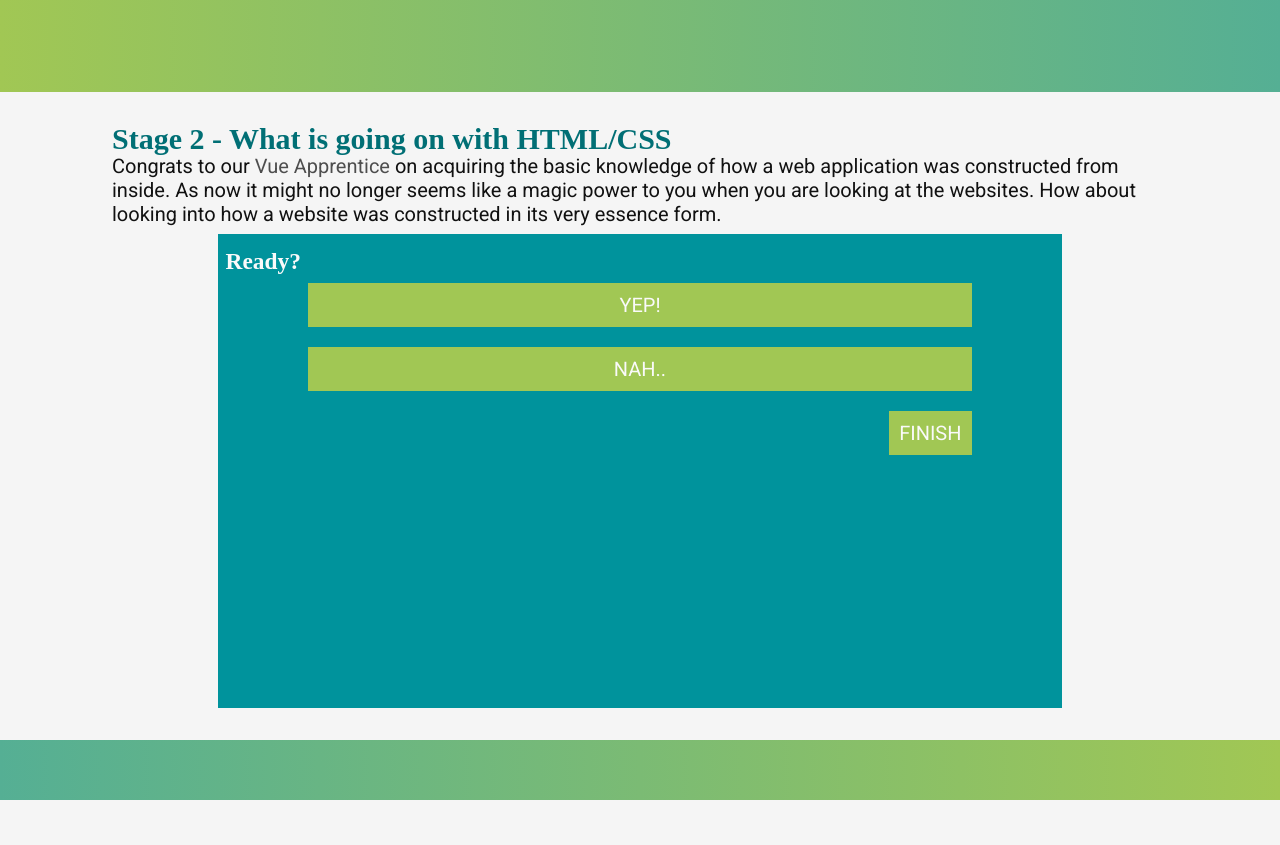
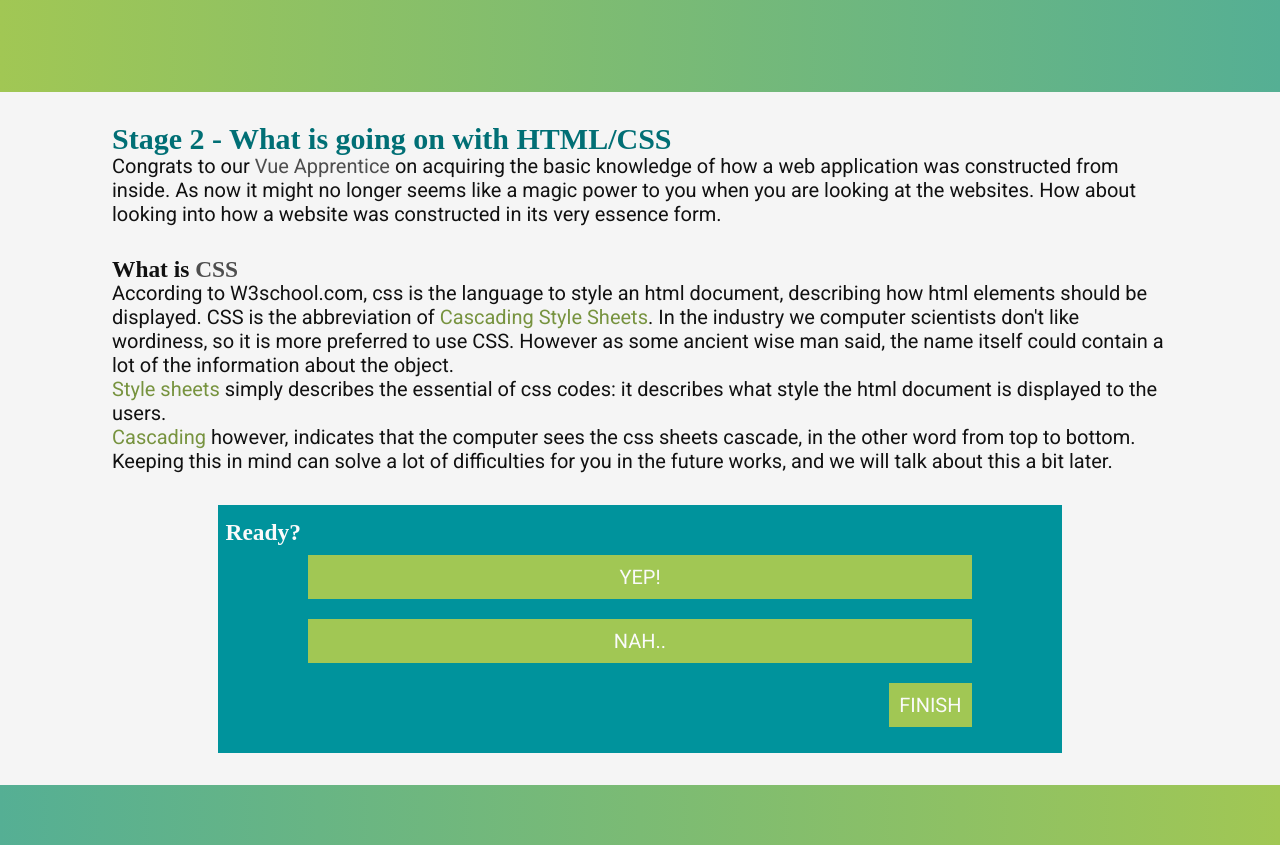
Before and after one commit to zeroshen/client, a Vue app: page /game/2 in a window 1280 px wide. Before the commit the page ends 800 px from the top, so only its background shows below. Built offline with nearby package versions, Linux system fonts and the light colour scheme; a web font is replaced by a local one.

Commit message:
game stage 1

```diff
--- a/src/assets/css/global.css
+++ b/src/assets/css/global.css
@@ -217,3 +217,7 @@ a:hover, a:active {
 .text-color-vue-entry {
     color: var(--vue-color-easy);
 }
+
+.text-color-vue-dark {
+    color: var(--vue-color-secondary-dark)
+}
--- a/src/views/GameLevelTwoView.vue
+++ b/src/views/GameLevelTwoView.vue
@@ -87,7 +87,10 @@ export default defineComponent({
   display: flex;
   flex-direction: row;
   justify-content: center;
-  padding-top: 0.5rem;
+  padding-top: 2rem;
+}
+.game-texts {
+  padding-top: 2rem;
 }
 </style>
 
@@ -105,6 +108,28 @@ export default defineComponent({
           was constructed in its very essence form.
         </div>
       </div>
+      <div class="game-texts">
+        <h3 class="game-text-title">
+          What is <span class="text-color-vue-entry">CSS</span>
+        </h3>
+        <div>
+          According to W3school.com, css is the language to style an html
+          document, describing how html elements should be displayed. CSS is the
+          abbreviation of
+          <span class="text-color-vue-dark">Cascading Style Sheets</span>. In
+          the industry we computer scientists don't like wordiness, so it is
+          more preferred to use CSS. However as some ancient wise man said, the
+          name itself could contain a lot of the information about the object.
+          <br />
+          <span class="text-color-vue-dark">Style sheets</span> simply describes
+          the essential of css codes: it describes what style the html document
+          is displayed to the users. <br />
+          <span class="text-color-vue-dark">Cascading</span> however, indicates
+          that the computer sees the css sheets cascade, in the other word from
+          top to bottom. Keeping this in mind can solve a lot of difficulties
+          for you in the future works, and we will talk about this a bit later.
+        </div>
+      </div>
       <div class="game-quiz game-quiz-ready">
         <quiz-box
           :question="getQuestion(current)"
```
